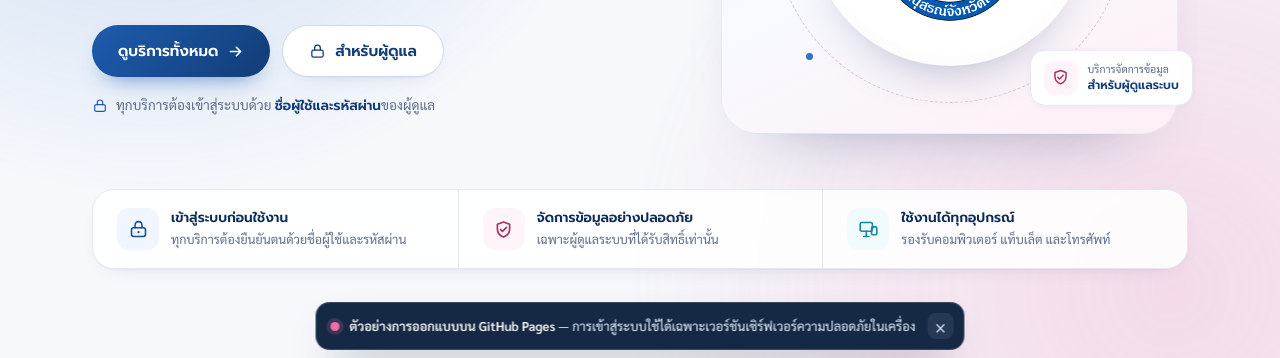
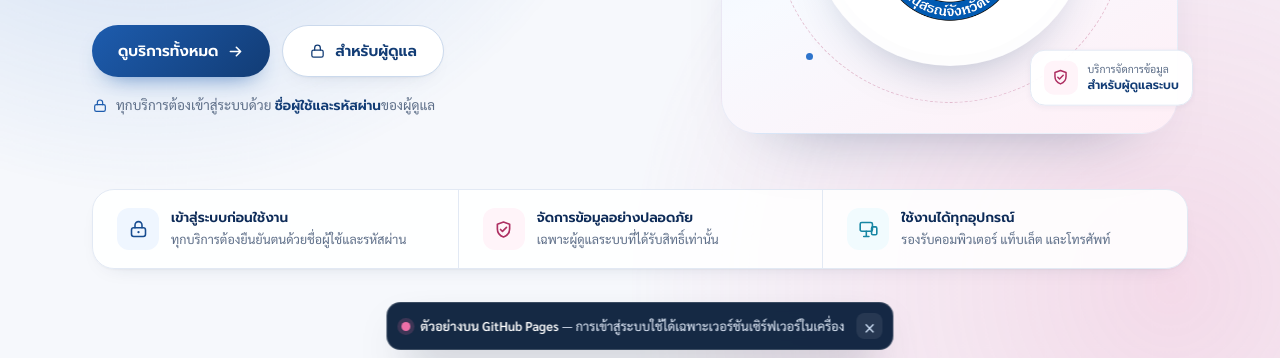
Before and after one commit to khaokong2010-cloud/prom-mis-portal-preview, a plain HTML site: page index.html in a window 1280 px wide. Shown: the part 434-792 px from the top of the page. Drawn offline with Linux system fonts and the light colour scheme; no server answers.

Commit message:
Shorten the GitHub Pages preview notice

```diff
--- a/index.html
+++ b/index.html
@@ -248,7 +248,7 @@
 
 <div class="preview-banner" id="previewBanner" role="note">
   <span class="preview-dot" aria-hidden="true"></span>
-  <span class="preview-text"><b>ตัวอย่างการออกแบบบน GitHub Pages</b> — การเข้าสู่ระบบใช้ได้เฉพาะเวอร์ชันเซิร์ฟเวอร์ความปลอดภัยในเครื่อง</span>
+  <span class="preview-text"><b>ตัวอย่างบน GitHub Pages</b> — การเข้าสู่ระบบใช้ได้เฉพาะเวอร์ชันเซิร์ฟเวอร์ในเครื่อง</span>
   <button class="preview-close" id="previewClose" type="button" aria-label="ปิดประกาศ">&times;</button>
 </div>
 <script src="./preview.js" defer></script>
--- a/preview.css
+++ b/preview.css
@@ -10,7 +10,7 @@
   align-items: center;
   gap: 10px;
   width: max-content;
-  max-width: min(780px, calc(100vw - 24px));
+  max-width: min(700px, calc(100vw - 24px));
   padding: 10px 10px 10px 14px;
   border: 1px solid rgba(255, 255, 255, 0.16);
   border-radius: 14px;
```
